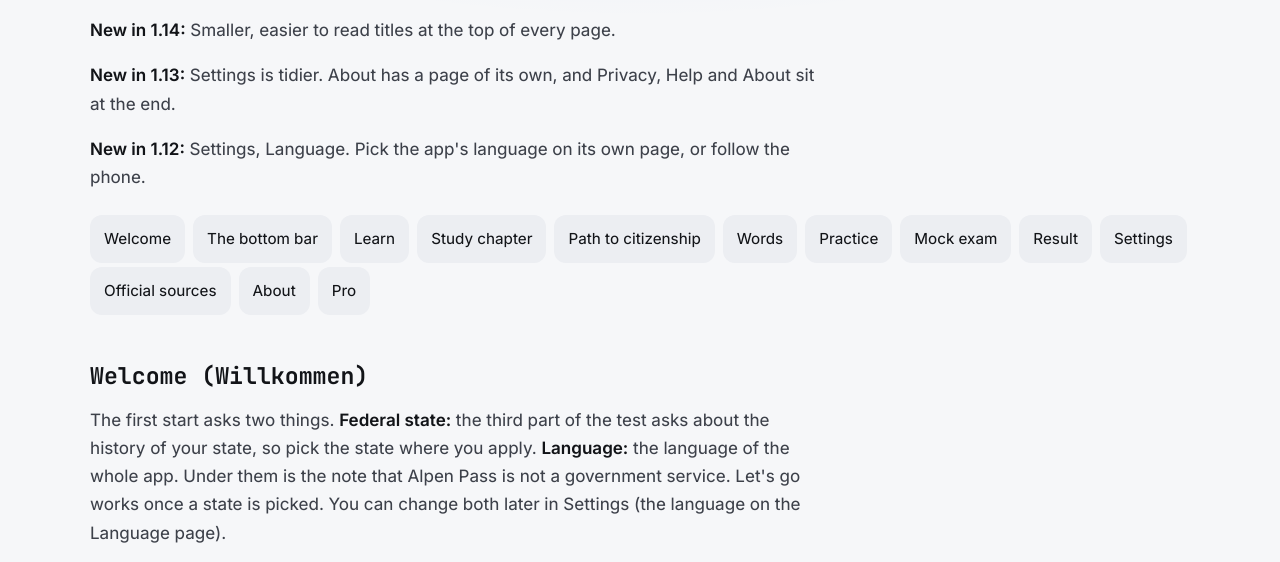
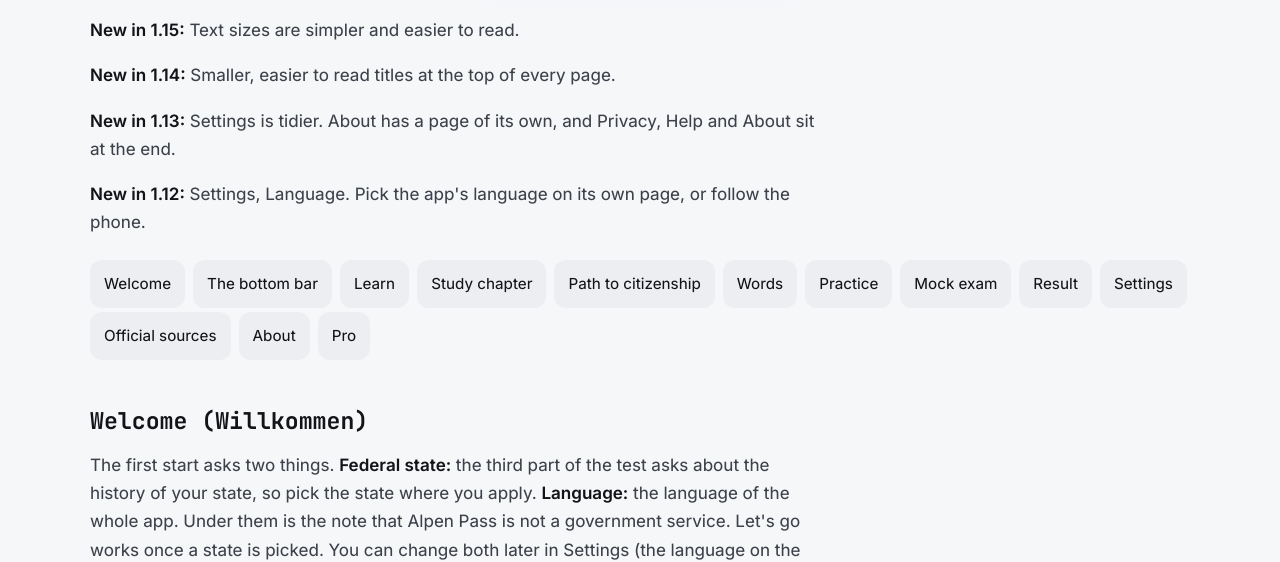
Before and after one commit to Zanoshky/alpen-pass-app, a plain HTML site: page docs/guide.html in a window 1280 px wide. Shown: the part 276-838 px from the top of the page. Drawn offline with Linux system fonts and the light colour scheme.

Commit message:
Guide: New in 1.15, text sizes

```diff
--- a/docs/guide.html
+++ b/docs/guide.html
@@ -29,6 +29,7 @@
     <p class="kicker">Guide</p>
     <h1>How Alpen Pass works</h1>
     <p class="lede">Every screen, in the order you meet them. The app shows these names in your language; the German names are given too, since many people use it in German.</p>
+    <p><strong>New in 1.15:</strong> Text sizes are simpler and easier to read.</p>
     <p><strong>New in 1.14:</strong> Smaller, easier to read titles at the top of every page.</p>
     <p><strong>New in 1.13:</strong> Settings is tidier. About has a page of its own, and Privacy, Help and About sit at the end.</p>
     <p><strong>New in 1.12:</strong> Settings, Language. Pick the app's language on its own page, or follow the phone.</p>
```
